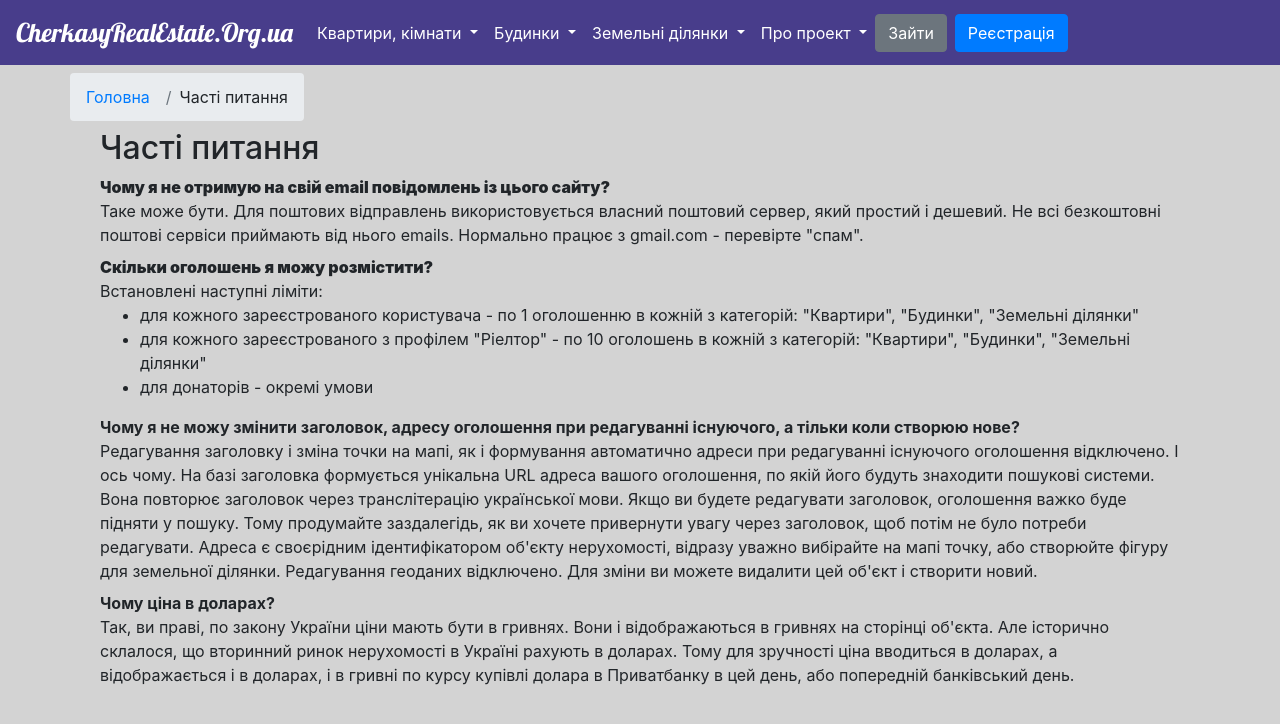
After one commit to kivaschenko/realty, a Django app: page /faq/ in a window 1280 px wide. The commit adds this page. Shown: the top 724 px of the page. Run offline with Django 3.2, Linux system fonts and the light colour scheme; some libraries are stand-ins or nearby versions.

Commit message:
added pages

```diff
--- a/myproject/myproject/urls.py
+++ b/myproject/myproject/urls.py
@@ -20,6 +20,8 @@ from realtor import views as realtor_views
 
 urlpatterns = [
     path('', realtor_views.top_home, name='home'),
+    path('donate/', TemplateView.as_view(template_name='donate.html'), name='donate'),
+    path('faq/', TemplateView.as_view(template_name='faq.html'), name='faq'),
     path('rules/', TemplateView.as_view(template_name='rules.html'), name='rules'),
     path('cookie_policy/',
 TemplateView.as_view(template_name='cookie_policy.html'), name='cookies'),
--- a/myproject/templates/contact.html
+++ b/myproject/templates/contact.html
@@ -9,7 +9,7 @@
   <form method="post">
     {% csrf_token %}
     <p>{{ form.as_p}}</p>
-    <button class="btn btn-sm btn-success" type="submit">Відправити</button>
+    <button class="btn btn-success" type="submit">Відправити</button>
   </form>
 </div>
 
--- /dev/null
+++ b/myproject/templates/faq.html
@@ -0,0 +1,30 @@
+{% extends 'base.html'%}
+{% block breadcrumb %}
+<li class="breadcrumb-item active"><a href="{% url 'home' %}">Головна</a>
+<li class="breadcrumb-item">Часті питання</li>
+{% endblock %}
+{% block content %}
+<div class="col-sm-12">
+  <h2>Часті питання</h2>
+  <dl>
+  	<dt><strong>Чому я не отримую на свій email повідомлень із цього сайту?</strong></dt>
+  	<dd>Таке може бути. Для поштових відправлень використовується власний поштовий сервер, який простий і дешевий. Не всі безкоштовні поштові сервіси приймають від нього emails. Нормально працює з gmail.com - перевірте "спам".</dd>
+  	<dt><strong>Скільки оголошень я можу розмістити?</strong></dt>
+  	<dd>Встановлені наступні ліміти:
+  		<ul>
+  			<li>для кожного зареєстрованого користувача - по 1 оголошенню в кожній з категорій: "Квартири", "Будинки", "Земельні ділянки"</li>
+  			<li>для кожного зареєстрованого з профілем "Ріелтор" - по 10 оголошень в кожній з категорій: "Квартири", "Будинки", "Земельні ділянки"</li>
+  			<li>для донаторів - окремі умови</li>
+  		</ul>
+  	</dd>
+  	<dt>Чому я не можу змінити заголовок, адресу оголошення при редагуванні існуючого, а тільки коли створюю нове?</dt>
+  	<dd>Редагування заголовку і зміна точки на мапі, як і формування автоматично адреси при редагуванні існуючого оголошення відключено.
+  		І ось чому.
+  		На базі заголовка формується унікальна URL адреса вашого оголошення, по якій його будуть знаходити пошукові системи. Вона повторює заголовок через транслітерацію української мови. Якщо ви будете редагувати заголовок, оголошення важко буде підняти у пошуку. Тому продумайте заздалегідь,
+  	як ви хочете привернути увагу через заголовок, щоб потім не було потреби редагувати. Адреса є своєрідним ідентифікатором об'єкту нерухомості, відразу уважно вибірайте на мапі точку, або створюйте фігуру для земельної ділянки. Редагування геоданих відключено. Для зміни ви можете видалити цей об'єкт і створити новий.</dd>
+  	<dt>Чому ціна в доларах?</dt>
+  	<dd>Так, ви праві, по закону України ціни мають бути в гривнях. Вони і відображаються в гривнях на сторінці об'єкта. Але історично склалося, що вторинний ринок нерухомості в Україні рахують в доларах. Тому для зручності ціна вводиться в доларах, а відображається і в доларах, і в гривні по курсу купівлі долара в Приватбанку в цей день, або попередній банківський день.</dd>
+  </dl>
+</div>
+
+{% endblock content %}
--- a/myproject/templates/home.html
+++ b/myproject/templates/home.html
@@ -8,6 +8,7 @@
 {% block content %}
 
 <div class="row">
+    <h1>Увага, сайт в режимі тестування. Деякі розділи та опції можуть працювати некорректно!</h1><h3> Запланований термін початку робочого режиму - 01 березня 2020 року.</h3>
   <!-- first column -->
   <div class="col-sm-4" style="background-color:lavender;">
     <h3>Останні 3 оголошення по квартирам</h3>
--- a/myproject/templates/include/navbar.html
+++ b/myproject/templates/include/navbar.html
@@ -44,12 +44,14 @@
       </li>
       <li class="nav-item active dropdown">
         <a class="nav-link dropdown-toggle" href="#" id="navbarDropdown" role="button" data-toggle="dropdown" aria-haspopup="true" aria-expanded="false">
-          Service
+          Про проект
         </a>
         <div class="dropdown-menu" aria-labelledby="navbarDropdown">
+          <a class="dropdown-item" href="{%url 'faq'%}">Часті питання</a>
           <a class="dropdown-item" href="{% url 'contact' %}">Контакт</a>
           <a class="dropdown-item" href="{% url 'cookies' %}">Політика кукіс</a>
-          <a class="dropdown-item" href="#">Підтримати проект</a>
+          <div class="dropdown-divider"></div>
+          <a class="dropdown-item" href="{%url 'donate'%}">Підтримати проект</a>
         </div>
       </li>
     {% if user.is_authenticated %}
```
Also changed, not shown: myproject/templates/donate.html (added, +17 -0 lines).
